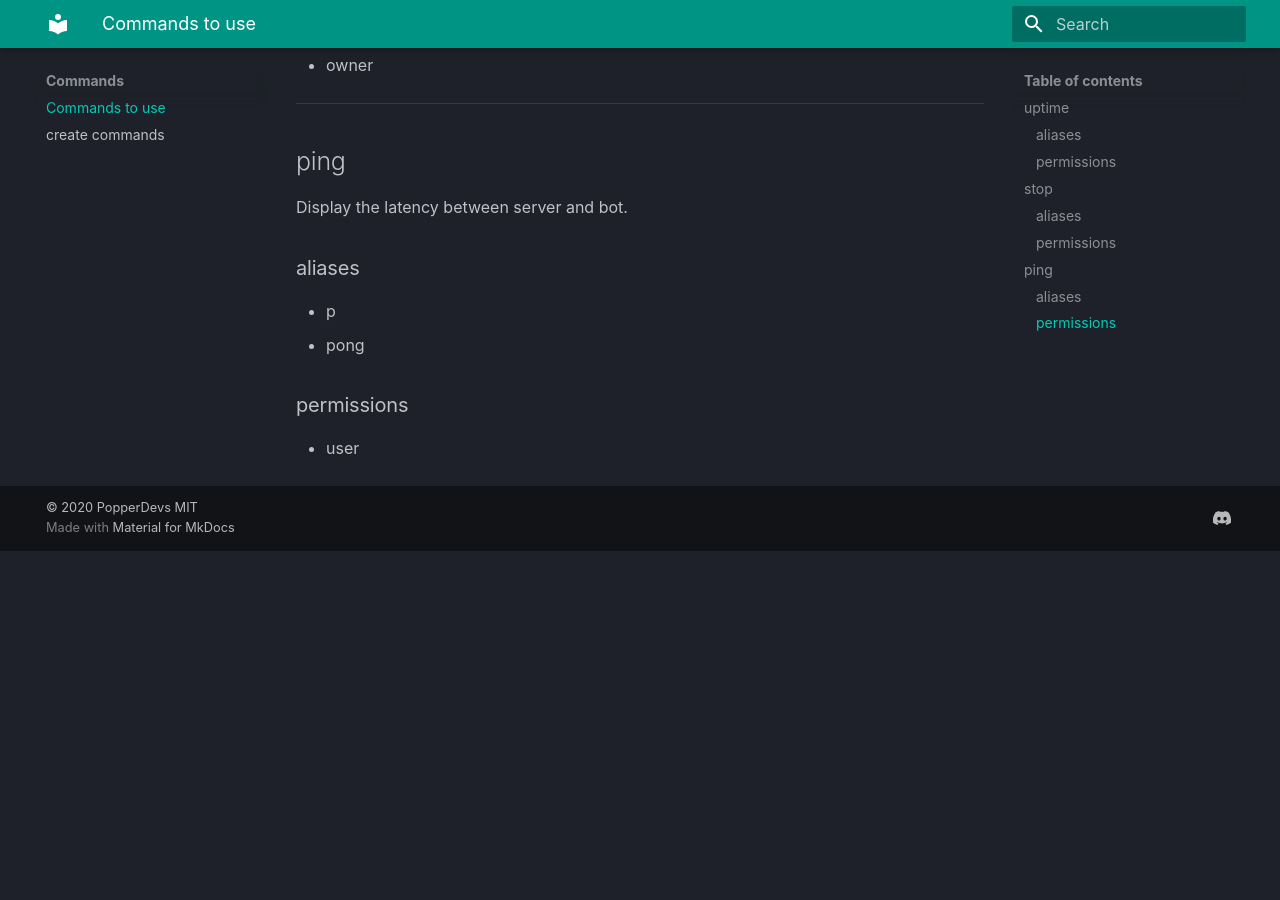
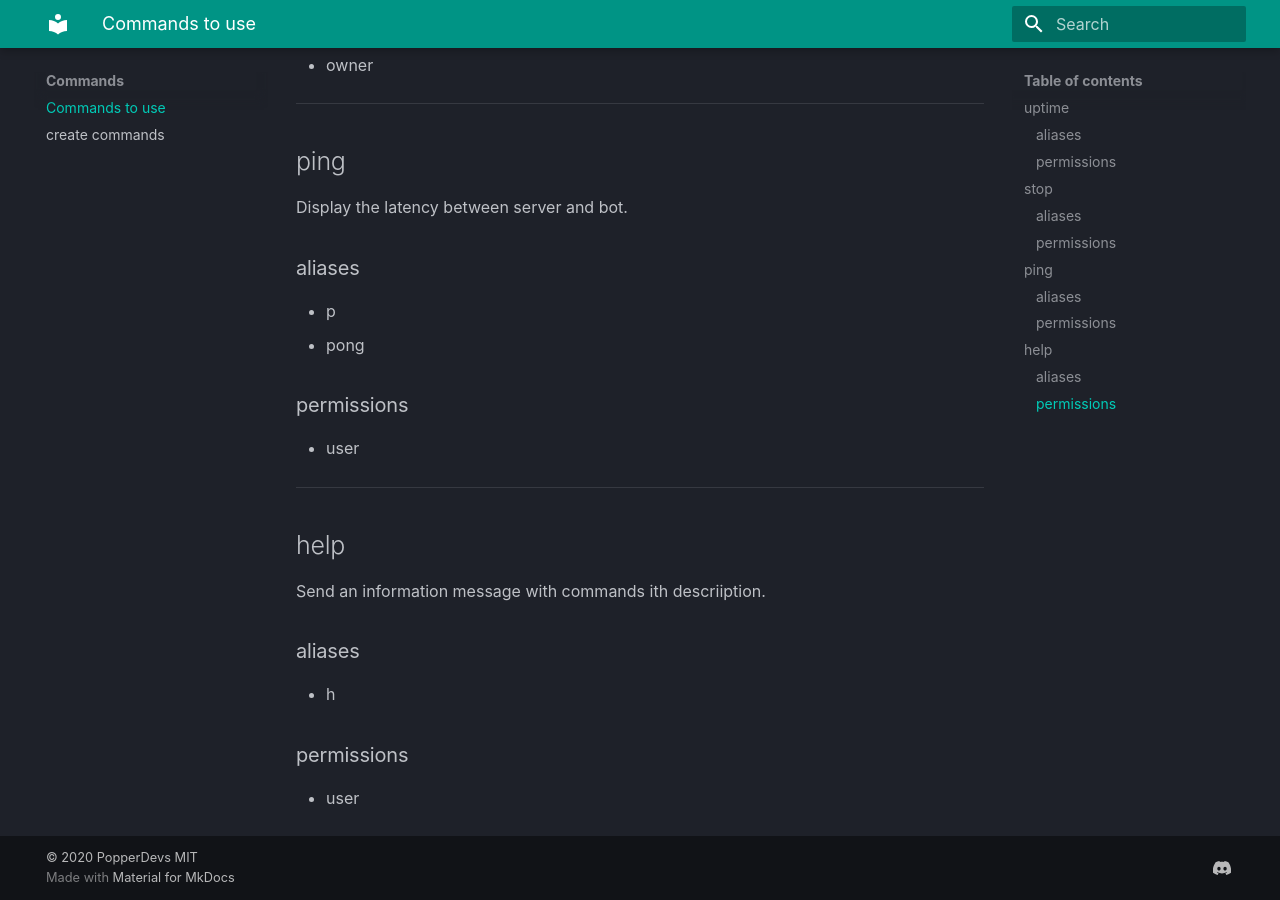
Before and after one commit to PopperDevs/PopperBot-docs, an MkDocs documentation site: the page built from docs/commands/commands.md, in a window 1280 px wide and 900 px high, scrolled down 850 px. Built offline with MkDocs 1.6.1 and Material for MkDocs 9.7.7, drawn with Linux system fonts in a browser that asks for light colours; before the commit the page ends 1401 px from its top, so only the background shows below that.

Commit message:
added help command

```diff
--- a/docs/commands/commands.md
+++ b/docs/commands/commands.md
@@ -25,3 +25,11 @@ Display the latency between server and bot.
  - pong
 ### permissions
  - user
+
+ ---
+## help
+Send an information message with commands ith descriiption.
+### aliases
+ - h
+### permissions
+ - user
```
